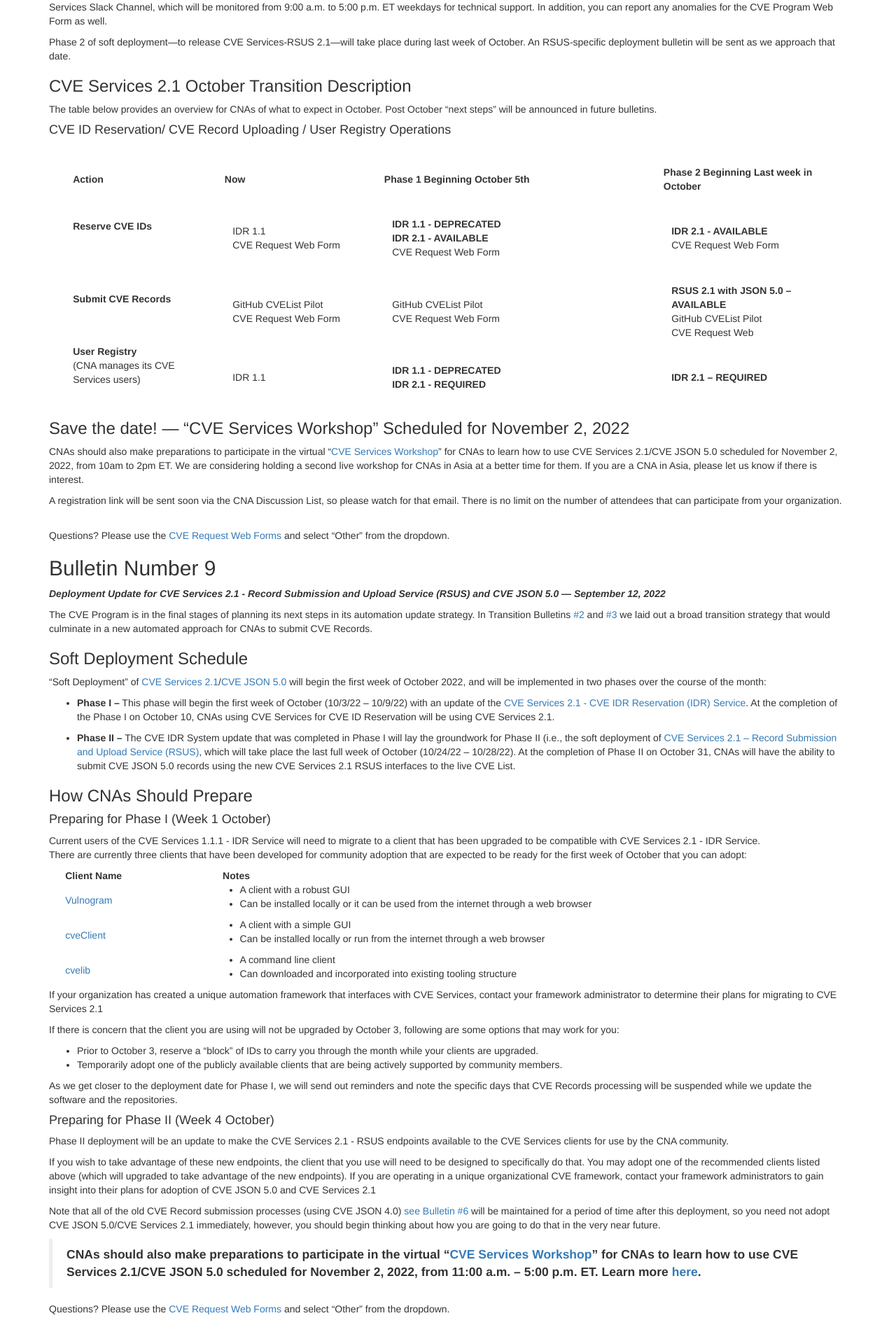
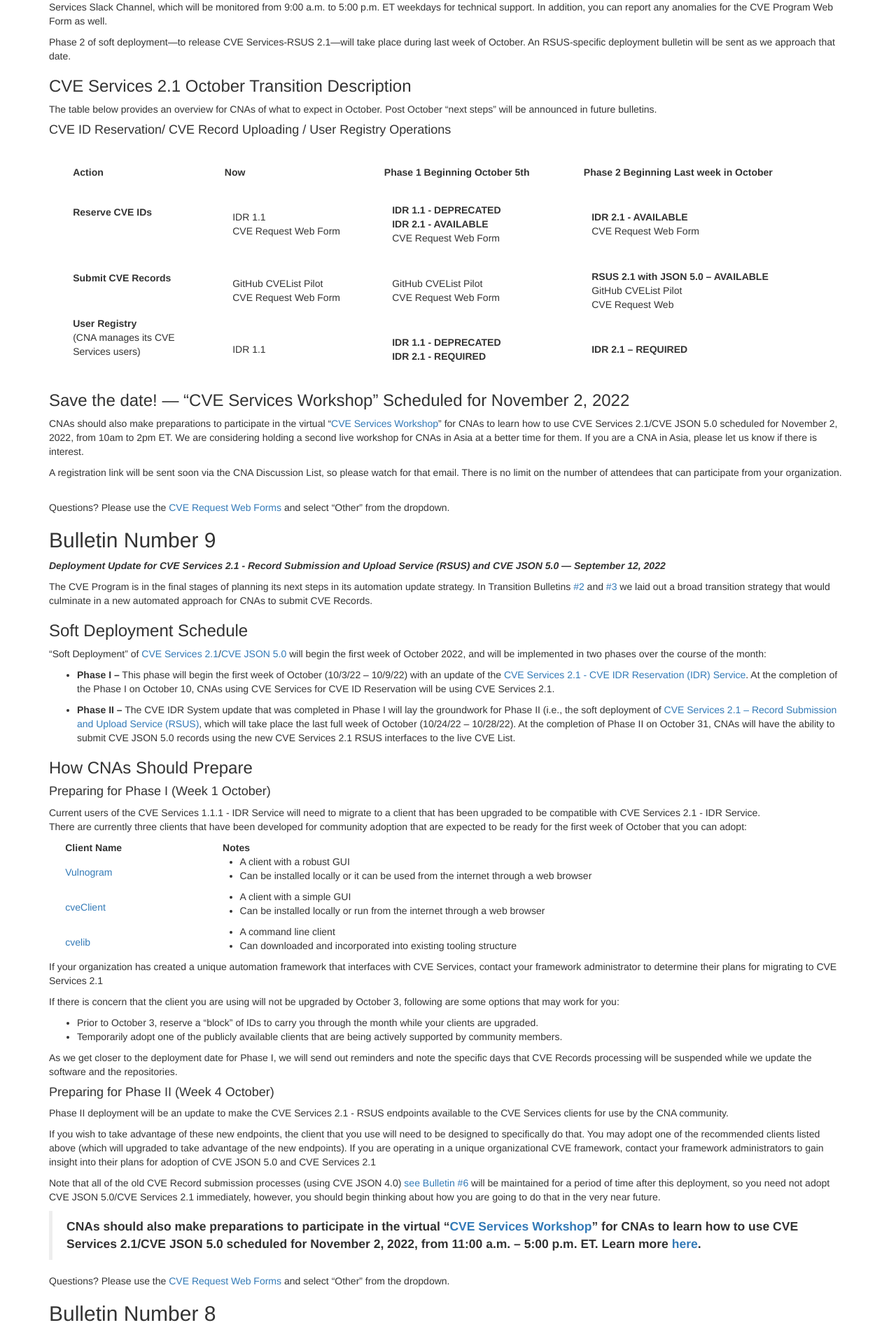
Before and after one commit to CVEProject/cveproject.github.io, a Jekyll site: the page built from automation-transition.md, in a window 1280 px wide. Shown: the part 927-2830 px from the top of the page at 70% size. Built offline with Jekyll 4.4.1, drawn with Linux system fonts in a browser that asks for light colours; nearby versions of some CDN libraries.

Commit message:
Update automation-transition.md

```diff
--- a/automation-transition.md
+++ b/automation-transition.md
@@ -41,8 +41,8 @@ The table below provides an overview for CNAs of what to expect in October. Post
     <tr>
       <th style="width:20%;padding-left:3%;">Action</th>
       <th style="width:20%;padding-left:2%;">Now</th>
-      <th style="width:35%;padding-left:2%;">Phase 1 Beginning October 5th</th>
-      <th style="width:25%;padding-left:2%;">Phase 2 Beginning Last week in October</th>
+      <th style="width:25%;padding-left:2%;">Phase 1 Beginning October 5th</th>
+      <th style="width:35%;padding-left:2%;">Phase 2 Beginning Last week in October</th>
     </tr>
     <tr>
       <td style="padding-left:3%;"><strong>Reserve CVE IDs</strong></td>
```
